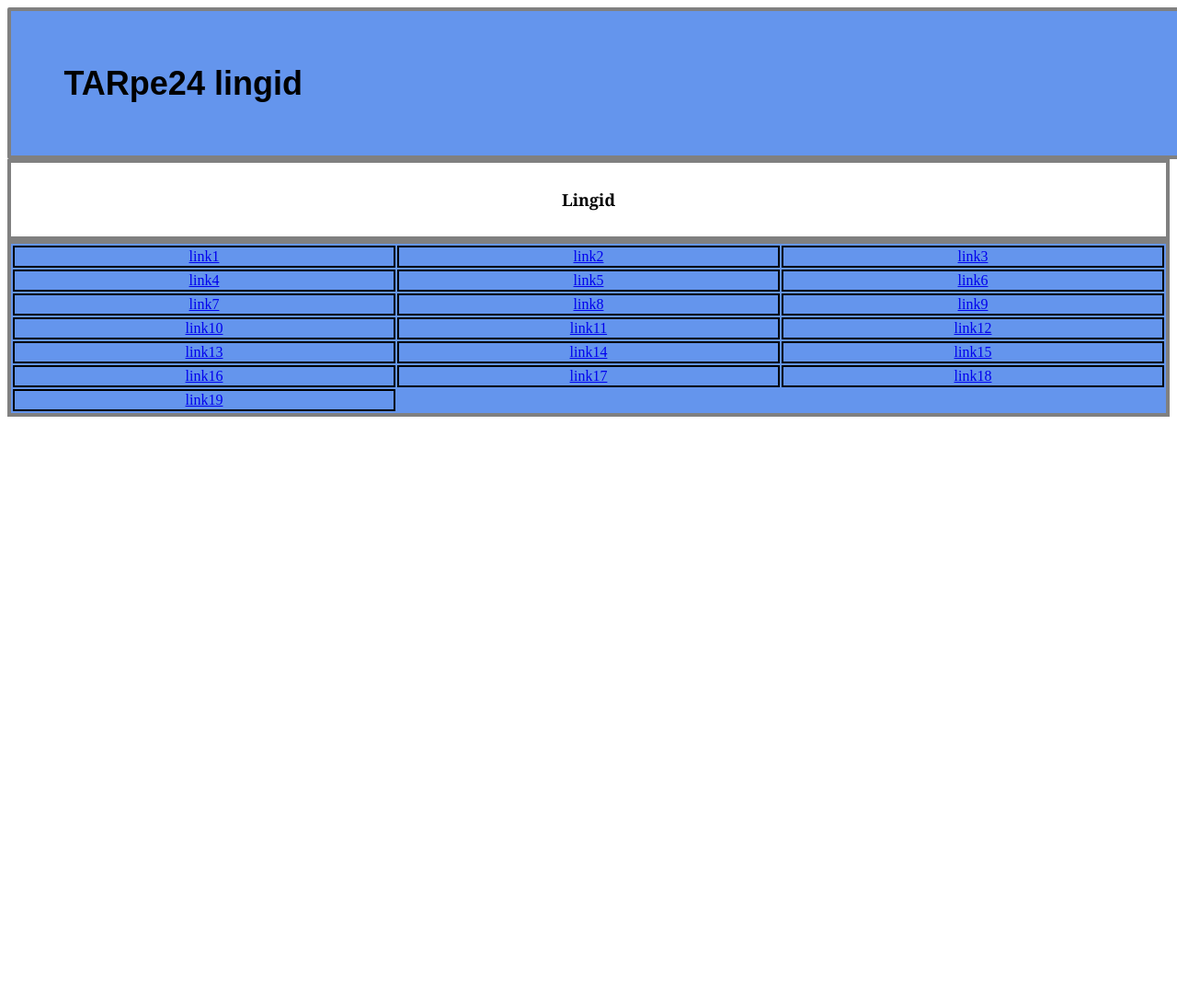
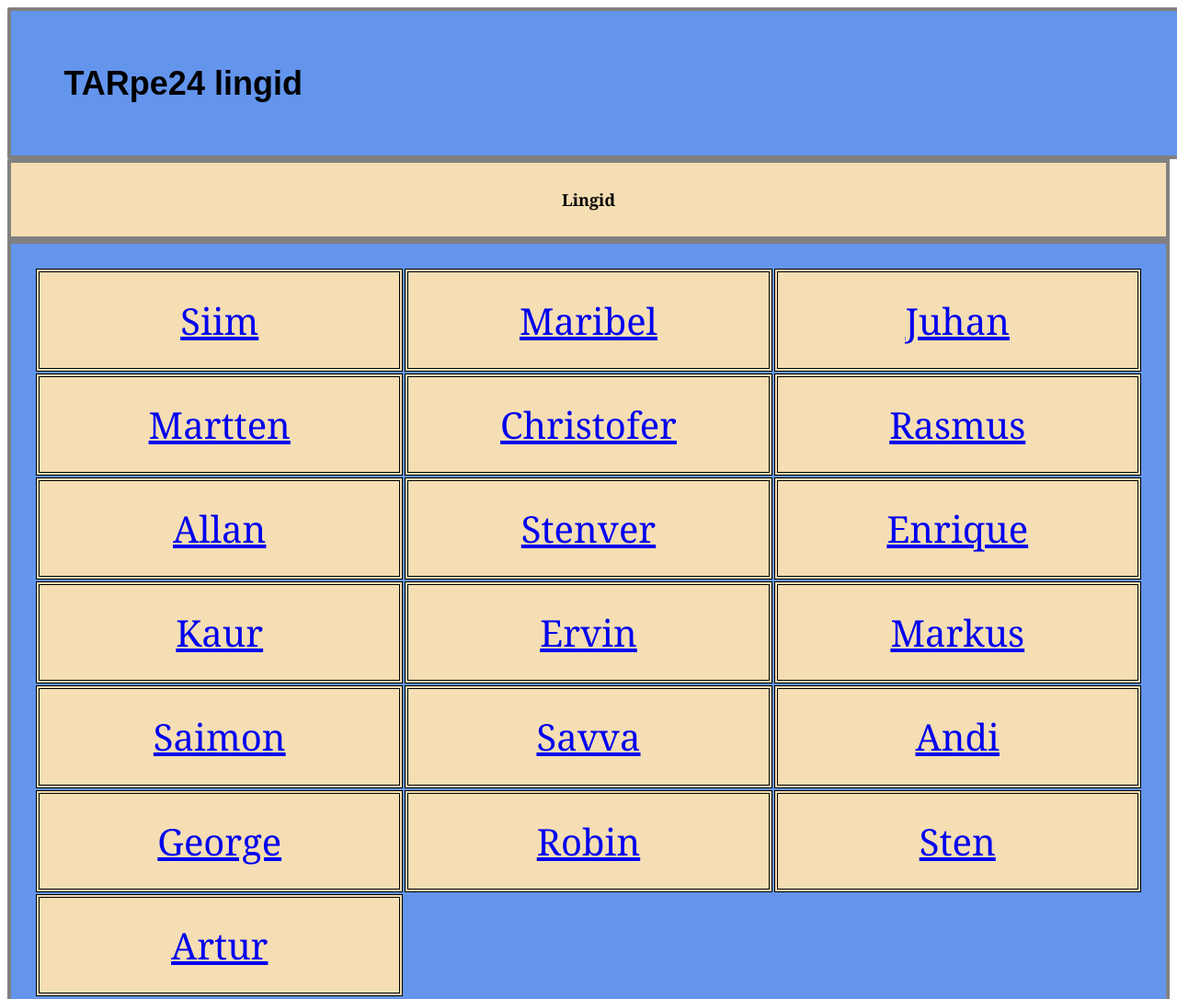
Before and after one commit to xZtsu/veebirakendusedTARpe24, a website: page airon/harjutused/rühmalingid.html in a window 1280 px wide. Shown: the top 1086 px of the page at 92% size. Before the commit the page ends 800 px from the top, so only its background shows below. Drawn offline with Linux system fonts and the light colour scheme.

Commit message:
rühmalingid + css

```diff
--- a/airon/harjutused/rühmalingid.html
+++ b/airon/harjutused/rühmalingid.html
@@ -29,53 +29,53 @@
       <tr>
         <td>
           <div>
-            <a href="https://siimbeloi24.thkit.ee/">link1</a>
+            <a href="https://siimbeloi24.thkit.ee/">Siim </a>
           </div>
         </td>
         <td>
           <div>
-            <a href="https://maribelelmann24.thkit.ee/">link2</a>
+            <a href="https://maribelelmann24.thkit.ee/">Maribel</a>
           </div>
         </td>
         <td>
           <div>
-            <a href="https://juhanheinlaid24.thkit.ee/">link3</a>
+            <a href="https://juhanheinlaid24.thkit.ee/">Juhan</a>
           </div>
         </td>
 
       <tr>
       <td>
         <div>
-          <a href="https://marttenkaja24.thkit.ee/">link4</a>
+          <a href="https://marttenkaja24.thkit.ee/">Martten</a>
         </div>
       </td>
 
       <td>
         <div>
-          <a href="https://christoferkrabbi24.thkit.ee/">link5</a>
+          <a href="https://christoferkrabbi24.thkit.ee/">Christofer</a>
         </div>
       </td>
       <td>
         <div>
-          <a href="https://rasmuskunnus24.thkit.ee/">link6</a>
+          <a href="https://rasmuskunnus24.thkit.ee/">Rasmus</a>
         </div>
       </td>
     </tr>
       <tr>
         <td>
           <div>
-            <a href="https://allanleibenau24.thkit.ee/">link7</a>
+            <a href="https://allanleibenau24.thkit.ee/">Allan</a>
           </div>
         </td>
 
         <td>
           <div>
-            <a href="https://stenverlindma24.thkit.ee/">link8</a>
+            <a href="https://stenverlindma24.thkit.ee/">Stenver</a>
           </div>
         </td>
         <td>
           <div>
-            <a href="https://enriquefedericoniit24.thkit.ee/">link9</a>
+            <a href="https://enriquefedericoniit24.thkit.ee/">Enrique</a>
           </div>
         </td>
       </tr>
@@ -83,18 +83,18 @@
       <tr>
         <td>
           <div>
-            <a href="https://kaurpakaste24.thkit.ee/">link10</a>
+            <a href="https://kaurpakaste24.thkit.ee/">Kaur</a>
           </div>
         </td>
 
         <td>
           <div>
-            <a href="https://ervinpusijainen24.thkit.ee/">link11</a>
+            <a href="https://ervinpusijainen24.thkit.ee/">Ervin</a>
           </div>
         </td>
         <td>
           <div>
-            <a href="https://markussamberk24.thkit.ee/">link12</a>
+            <a href="https://markussamberk24.thkit.ee/">Markus</a>
           </div>
         </td>
       </tr>
@@ -102,18 +102,18 @@
       <tr>
         <td>
           <div>
-            <a href="https://saimonsiipan24.thkit.ee/">link13</a>
+            <a href="https://saimonsiipan24.thkit.ee/">Saimon</a>
           </div>
         </td>
 
         <td>
           <div>
-            <a href="https://savvasmirnyagin24.thkit.ee/">link14</a>
+            <a href="https://savvasmirnyagin24.thkit.ee/">Savva</a>
           </div>
         </td>
         <td>
           <div>
-            <a href="https://anditalvar24.thkit.ee/">link15</a>
+            <a href="https://anditalvar24.thkit.ee/">Andi</a>
           </div>
         </td>
       </tr>
@@ -121,25 +121,25 @@
       <tr>
         <td>
           <div>
-            <a href="https://georgeteemus24.thkit.ee/">link16</a>
+            <a href="https://georgeteemus24.thkit.ee/">George</a>
           </div>
         </td>
 
         <td>
           <div>
-            <a href="https://robintoll24.thkit.ee/">link17</a>
+            <a href="https://robintoll24.thkit.ee/">Robin</a>
           </div>
         </td>
         <td>
           <div>
-            <a href="https://stenchristjanuesson24.thkit.ee/">link18</a>
+            <a href="https://stenchristjanuesson24.thkit.ee/">Sten</a>
           </div>
         </td>
       </tr>
       <tr>
         <td>
           <div>
-            <a href="https://arturvartsaba24.thkit.ee/">link19</a>
+            <a href="https://arturvartsaba24.thkit.ee/">Artur</a>
           </div>
         </td>
       </tr>
--- a/airon/harjutused/rühmalinkStyle.css
+++ b/airon/harjutused/rühmalinkStyle.css
@@ -30,15 +30,31 @@ section table#titleshiiii{
     width: 100%;
     padding: 2%;
     border: 0;
+    background-color: wheat;
 }
-section table tr th{
-    text-align: center;
+table#intextfr{
+    font-family: Georgia, serif;
+    font-size: large;
+    width: 100%;
+    padding: 2%;
+    background-color: cornflowerblue;
 
 }
-section table td{
-    border: 2px solid black;
+table#intextfr td {
+    border: 4px solid black;
     text-align: center;
+    background-color: wheat;
+    text-decoration-color: blue;
+    border-style: double;
+    padding: 2%;
+    transition: transform 0.2s;
 }
-section#TNR1{
-    background-color: cornflowerblue;
+table#intextfr td:hover{
+    transform: scale(1.1);
+    z-index: 1;
+    position: relative;
+    background-color: #ffe4b5;
 }
+table#intextfr tr td div a{
+    font-size: 40px;
+}
```
Also changed, not shown: airon/style.css (+5 -3 lines), airon/tehtudtööd.html (+14 -0 lines), airon/uudised.html (+2 -2 lines), airon/vormidJS/ul3Vorm.js (+6 -2 lines), airon/vormidJS/ul3vormistamine.html (+1 -1 lines).
